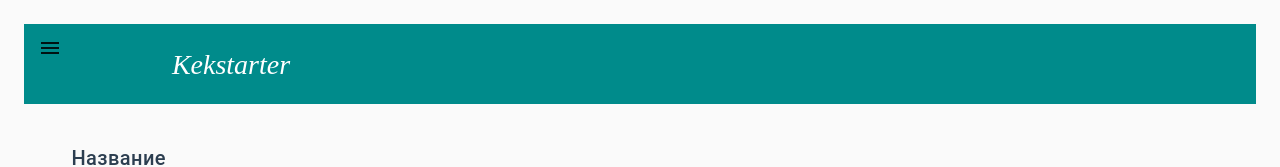
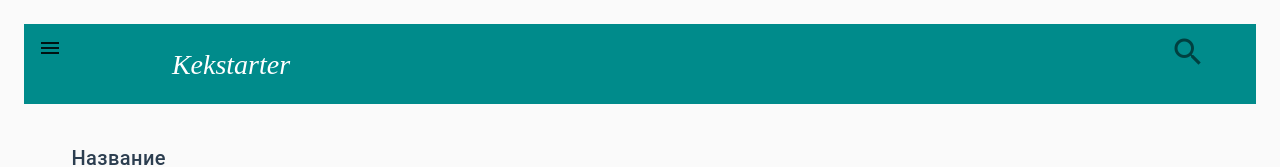
Before and after one commit to Tommy-88/Kekstarter, a Vue app in the folder Vu/: page /#/user/1/fee/1 in a window 1280 px wide. Shown: the top 167 px of the page. Built offline with nearby package versions, Linux system fonts and the light colour scheme.

Commit message:
added search

```diff
--- a/Vu/src/components/DonateForm.vue
+++ b/Vu/src/components/DonateForm.vue
@@ -1,4 +1,4 @@
-<template>
+<template xmlns:v-slot="http://www.w3.org/1999/XSL/Transform">
     <v-dialog v-model="dialog" max-width="600px">
           <template v-slot:activator="{ on }">
             <v-btn color="yellow accent-2" v-on="on">
--- a/Vu/src/components/Header.vue
+++ b/Vu/src/components/Header.vue
@@ -3,6 +3,8 @@
     <v-toolbar-side-icon class="icon" @click="isShown = !isShown"></v-toolbar-side-icon>
     <navbar v-if="isShown"></navbar>
     <div class="name" v-on:click="toHome">Kekstarter</div>
+    <v-icon large class="search_icon" @click="isSearch = !isSearch">search</v-icon>
+    <search v-if="isSearch"></search>
   </header>
 </template>
 
@@ -14,7 +16,8 @@
     data () {
       return {
         authorized: false,
-        isShown: false
+        isShown: false,
+        isSearch: false
       }
     },
     methods: {
@@ -37,6 +40,10 @@
   }
   .icon {
     float: left;
+  }
+  .search_icon{
+    float: right;
+    margin: 10px;
   }
   .name {
     color: white;
--- a/Vu/src/router/index.js
+++ b/Vu/src/router/index.js
@@ -8,6 +8,7 @@ import Home from '@/components/HomeComponent'
 import Login from '@/components/LoginComponent'
 import Header from '@/components/Header'
 import Registration from '@/components/Registration'
+import Search from '@/components/Search'
 import Vuetify from 'vuetify'
 import 'vuetify/dist/vuetify.min.css'
 import CreateProjectComponent from "@/components/CreateProjectComponent";
@@ -16,6 +17,7 @@ import 'material-design-icons-iconfont/dist/material-design-icons.css'
 Vue.component('navbar', NavBar)
 Vue.component('home', Home)
 Vue.component('app-header', Header)
+Vue.component('search', Search)
 Vue.use(Vuetify, {
   iconfont: 'md'
 })
```
